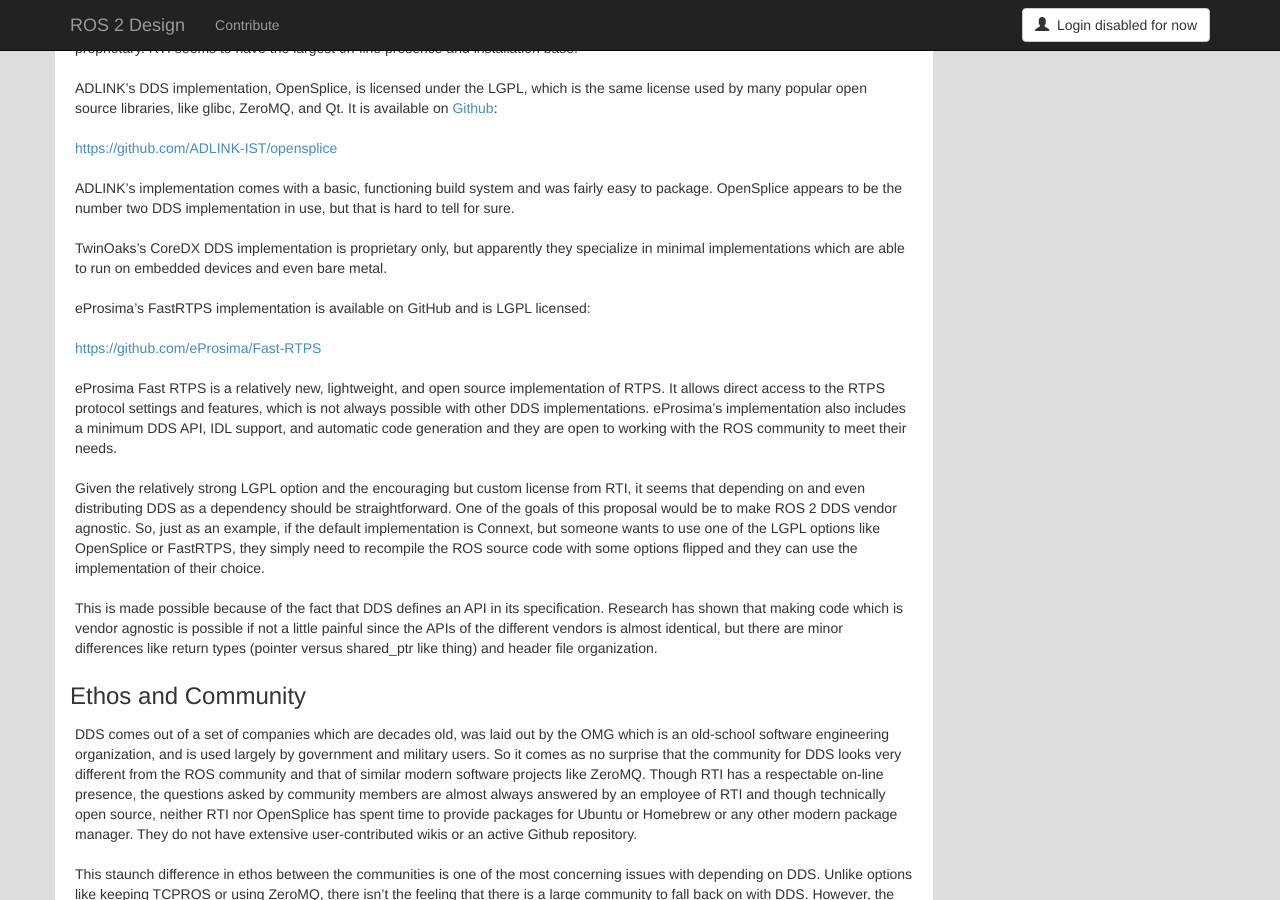
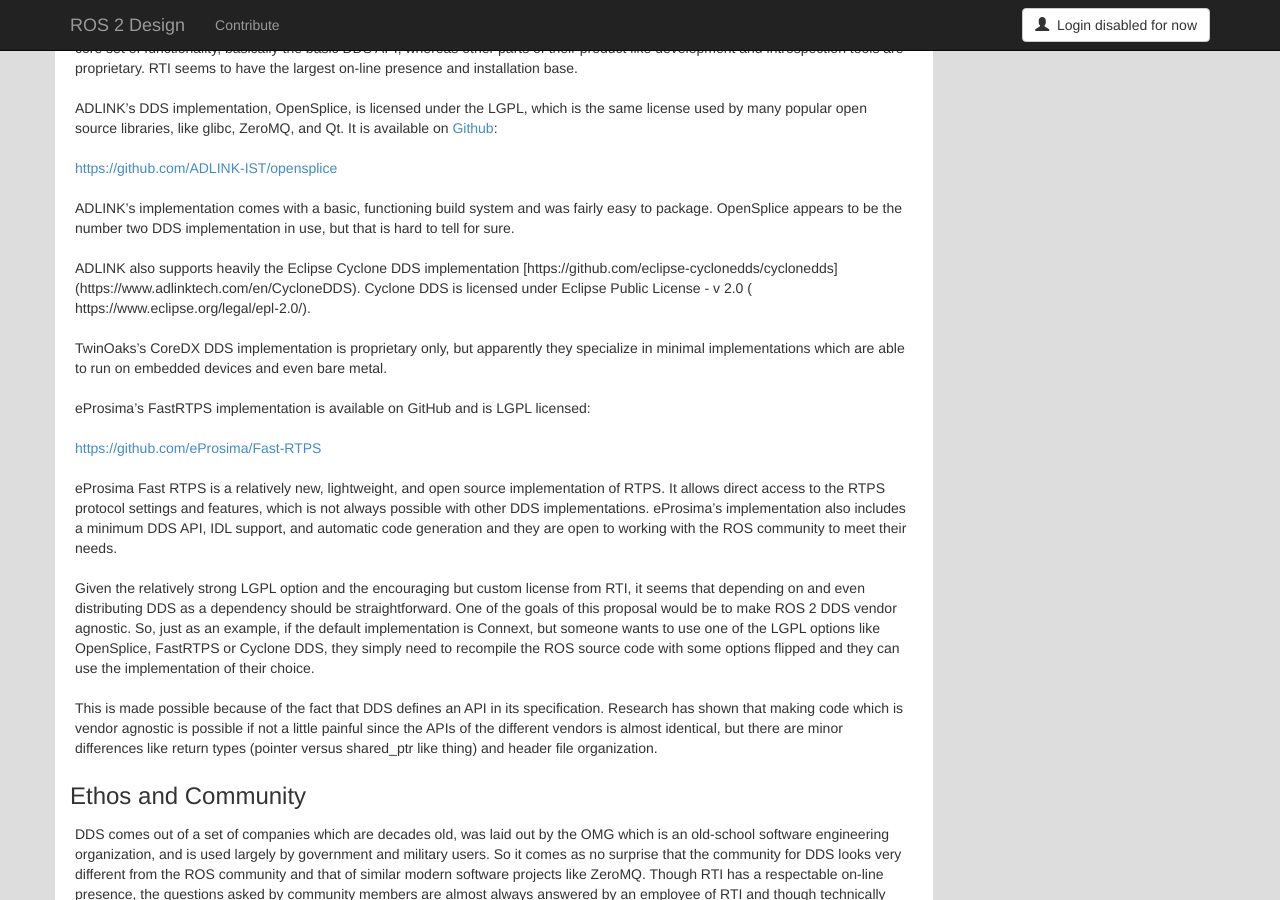
Before and after one commit to ros2/design, a Jekyll site: the page built from articles/020_ros_with_dds.md, in a window 1280 px wide and 900 px high, scrolled down 3014 px. Built offline with Jekyll 4.4.1, drawn with Linux system fonts in a browser that asks for light colours; nearby versions of some CDN libraries; some of the changed text lies outside the part shown.

Commit message:
Update 020_ros_with_dds.md

```diff
--- a/articles/020_ros_with_dds.md
+++ b/articles/020_ros_with_dds.md
@@ -114,7 +114,7 @@
 > In some circumstances, the TCP protocol might be needed for discovery and data exchange.
 > For more information on the RTI TCP Transport, please refer to the section in the RTI Core Libraries and Utilities User Manual titled "RTI TCP Transport".
 
-From ADLINK's website, they support TCP as of OpenSplice v6.4:
+From ADLINK's website, they support TCP Since OpenSplice v6.4, supports shared memory as a transport and as an in-memory database.
 
 [https://www.adlinktech.com/en/data-distribution-service.aspx](https://www.adlinktech.com/en/data-distribution-service.aspx)
 
@@ -151,6 +151,8 @@
 ADLINK's implementation comes with a basic, functioning build system and was fairly easy to package.
 OpenSplice appears to be the number two DDS implementation in use, but that is hard to tell for sure.
 
+ADLINK also supports heavily the Eclipse Cyclone DDS implementation [https://github.com/eclipse-cyclonedds/cyclonedds] (https://www.adlinktech.com/en/CycloneDDS).  Cyclone DDS is licensed under Eclipse Public License - v 2.0 ( https://www.eclipse.org/legal/epl-2.0/).
+
 TwinOaks's CoreDX DDS implementation is proprietary only, but apparently they specialize in minimal implementations which are able to run on embedded devices and even bare metal.
 
 eProsima's FastRTPS implementation is available on GitHub and is LGPL licensed:
@@ -163,7 +165,7 @@
 
 Given the relatively strong LGPL option and the encouraging but custom license from RTI, it seems that depending on and even distributing DDS as a dependency should be straightforward.
 One of the goals of this proposal would be to make ROS 2 DDS vendor agnostic.
-So, just as an example, if the default implementation is Connext, but someone wants to use one of the LGPL options like OpenSplice or FastRTPS, they simply need to recompile the ROS source code with some options flipped and they can use the implementation of their choice.
+So, just as an example, if the default implementation is Connext, but someone wants to use one of the LGPL options like OpenSplice, FastRTPS or Cyclone DDS, they simply need to recompile the ROS source code with some options flipped and they can use the implementation of their choice.
 
 This is made possible because of the fact that DDS defines an API in its specification.
 Research has shown that making code which is vendor agnostic is possible if not a little painful since the APIs of the different vendors is almost identical, but there are minor differences like return types (pointer versus shared_ptr like thing) and header file organization.
```
